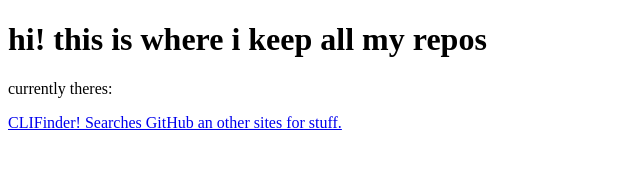
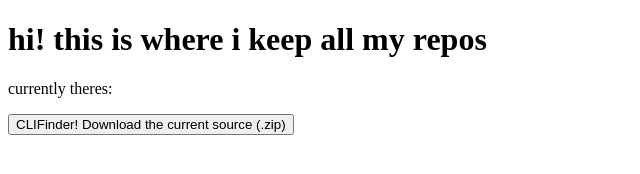
Before and after one commit to kitkatwastaken/dark279.github.io, a plain HTML site: page index.html in a window 1280 px wide. Shown: the whole page, without its empty margins (0-640 px from the left). Drawn offline with Linux system fonts and the light colour scheme.

Commit message:
Update index.html

```diff
--- a/index.html
+++ b/index.html
@@ -3,6 +3,8 @@
 <body>
 <h1>hi! this is where i keep all my repos</h1>
 <p>currently theres:</p>
-<a href="https://github.com/dark279/clifinder">CLIFinder! Searches GitHub an other sites for stuff.</a>
+<form method="get" action="https://github.com/dark279/CLIFinder/archive/refs/tags/wat.zip">
+   <button type="submit">CLIFinder! Download the current source (.zip)</button>
+</form>
 </body>
 </html>
```
